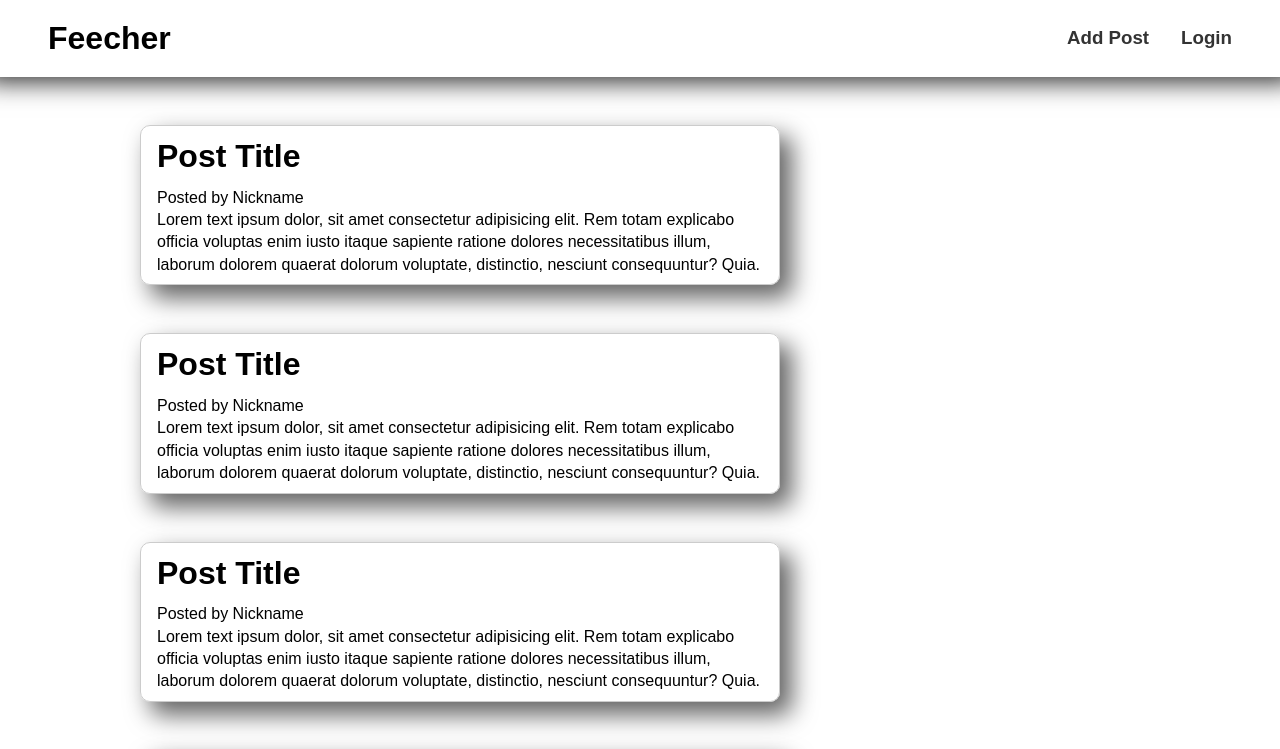
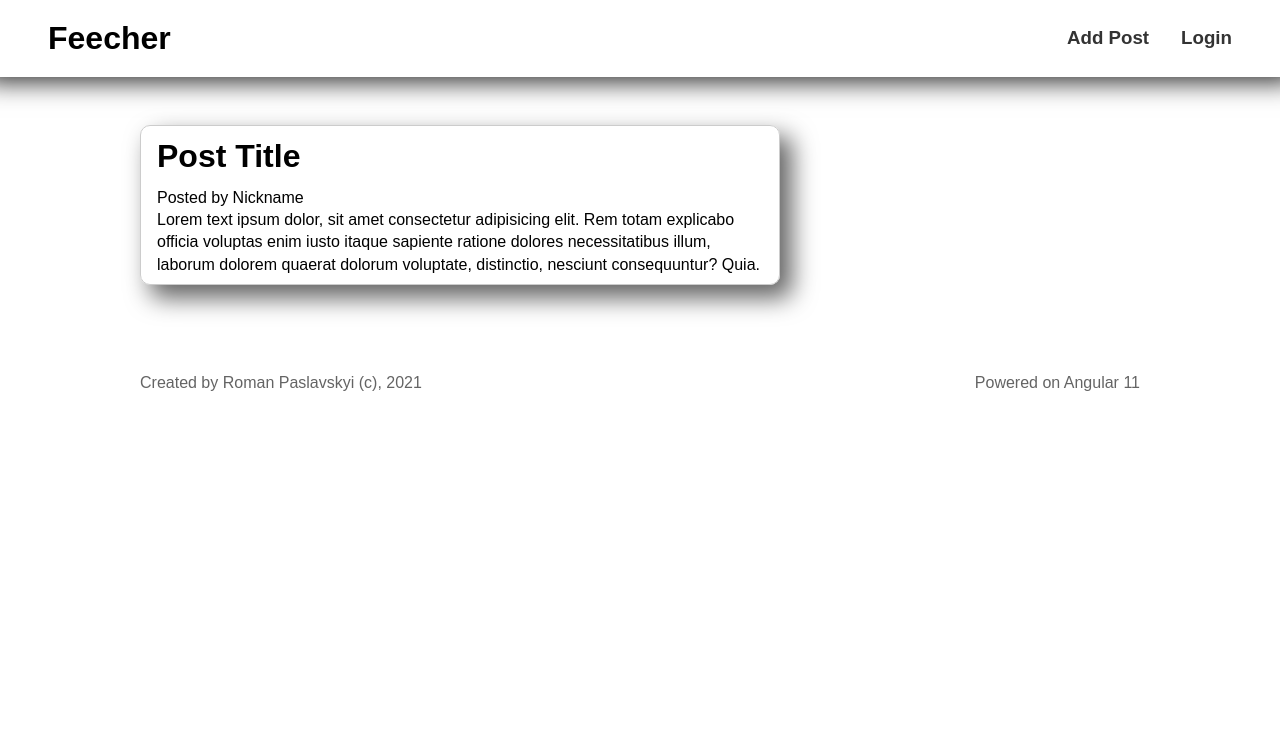
Before and after one commit to paslavskyi9roman/Freecher, an Angular app: page / in a window 1280 px wide. Shown: the top 749 px of the page. Built offline with nearby package versions, Linux system fonts and the light colour scheme.

Commit message:
v0.1.5: Adding a Footer component

```diff
--- a/src/app/app.component.html
+++ b/src/app/app.component.html
@@ -1,2 +1,5 @@
 <app-header></app-header>
-<div class="container"><app-post *ngFor="let post of posts"></app-post></div>
+<div class="container">
+  <app-post> </app-post>
+  <app-footer></app-footer>
+</div>
--- a/src/app/app.module.ts
+++ b/src/app/app.module.ts
@@ -5,12 +5,14 @@ import { AppRoutingModule } from './app-routing.module';
 import { AppComponent } from './app.component';
 import { HeaderComponent } from './components/header/header.component';
 import { PostComponent } from './components/post/post.component';
+import { FooterComponent } from './components/footer/footer.component';
 
 @NgModule({
   declarations: [
     AppComponent,
     HeaderComponent,
-    PostComponent
+    PostComponent,
+    FooterComponent
   ],
   imports: [
     BrowserModule,
--- /dev/null
+++ b/src/app/components/footer/footer.component.html
@@ -0,0 +1,4 @@
+<footer>
+  <p>Created by Roman Paslavskyi (c), 2021</p>
+  <p>Powered on Angular 11</p>
+</footer>
--- /dev/null
+++ b/src/app/components/footer/footer.component.scss
@@ -0,0 +1,7 @@
+footer {
+  height: 100px;
+  display: flex;
+  justify-content: space-between;
+  align-items: center;
+  color: rgb(100, 100, 100);
+}
--- /dev/null
+++ b/src/app/components/footer/footer.component.ts
@@ -0,0 +1,15 @@
+import { Component, OnInit } from '@angular/core';
+
+@Component({
+  selector: 'app-footer',
+  templateUrl: './footer.component.html',
+  styleUrls: ['./footer.component.scss']
+})
+export class FooterComponent implements OnInit {
+
+  constructor() { }
+
+  ngOnInit(): void {
+  }
+
+}
```
Also changed, not shown: 1 other file (tests, documents, lock files or other folders).
